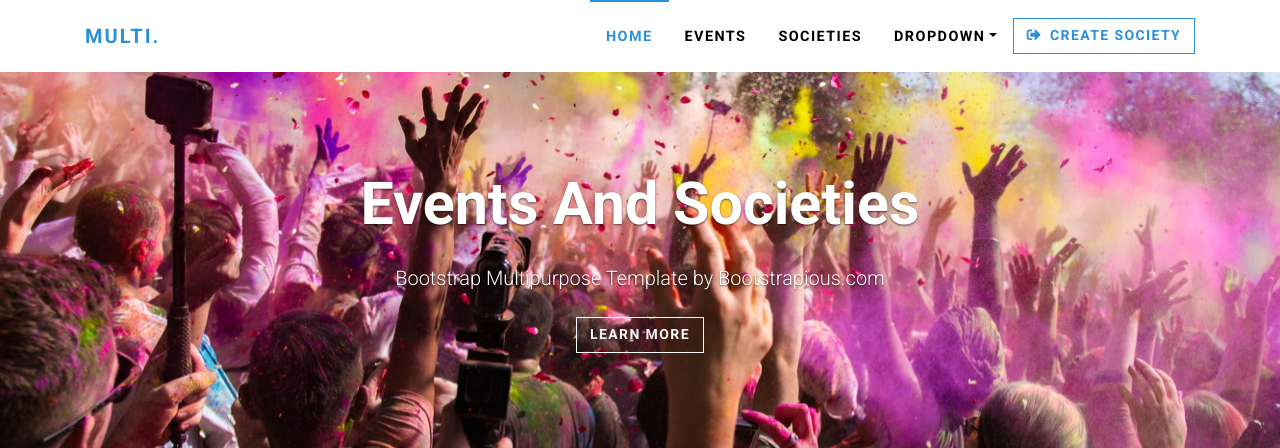
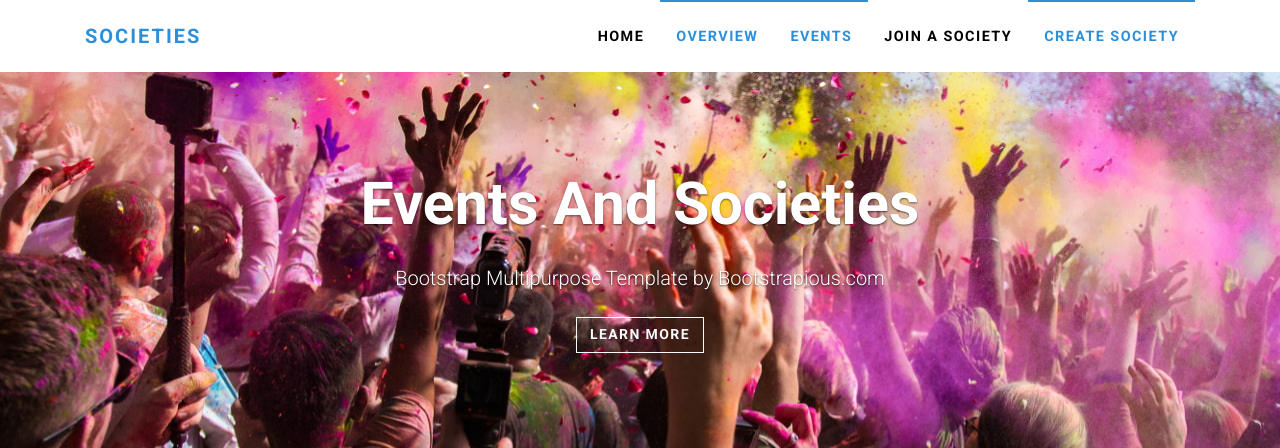
Before and after one commit to MaxZah123/Global-Software-2-Website, a Django app: page /websiteapp/ in a window 1280 px wide. Shown: the top 448 px of the page. Run offline with Django 3.2, Linux system fonts and the light colour scheme; some libraries are stand-ins or nearby versions.

Commit message:
updated index nav bar

```diff
--- a/websiteproj/templates/index.html
+++ b/websiteproj/templates/index.html
@@ -33,21 +33,19 @@
     <!-- navbar-->
     <header class="header">
       <nav class="navbar navbar-expand-lg py-lg-0">
-        <div class="container"><a href="index" class="navbar-brand text-uppercase font-weight-bold">Multi.</a>
+        <div class="container"><a href="index" class="navbar-brand text-uppercase font-weight-bold">Societies</a>
           <button type="button" data-toggle="collapse" data-target="#navbarSupportedContent" aria-controls="navbarSupportedContent" aria-expanded="false" aria-label="Toggle navigation" class="navbar-toggler navbar-toggler-right small"><span class="text-uppercase mr-2">Menu</span><i class="fas fa-bars"></i></button>
           <div id="navbarSupportedContent" class="collapse navbar-collapse">
             <ul class="navbar-nav ml-auto d-lg-flex align-items-lg-center">
-              <li class="nav-item"><a href="index" class="nav-link font-weight-bold text-uppercase px-lg-3 py-lg-4 active">Home </a>
+              <li class="nav-item"><a href="index" class="nav-link font-weight-bold text-uppercase px-lg-3 py-lg-4">Home </a>
               </li>
-              <li class="nav-item"><a href="text" class="nav-link font-weight-bold text-uppercase px-lg-3 py-lg-4">Events </a>
+              <li class="nav-item"><a href="Overview" class="nav-link font-weight-bold text-uppercase px-lg-3 py-lg-4 active">Overview</a>
               </li>
-              <li class="nav-item"><a href="contact" class="nav-link font-weight-bold text-uppercase px-lg-3 py-lg-4">Societies </a>
+			  <li class="nav-item"><a href="Events" class="nav-link font-weight-bold text-uppercase px-lg-3 py-lg-4 active">Events</a>
               </li>
-              <li class="nav-item dropdown"><a id="navbarDropdownMenuLink" href="#" data-toggle="dropdown" aria-haspopup="true" aria-expanded="false" class="nav-link font-weight-bold text-uppercase px-lg-3 py-lg-4 dropdown-toggle">Dropdown</a>
-                <div aria-labelledby="navbarDropdownMenuLink" class="dropdown-menu mt-0"><a href="#" class="dropdown-item small text-uppercase">Dropdown item 1</a><a href="#" class="dropdown-item small text-uppercase">Dropdown item 2</a><a href="#" class="dropdown-item small text-uppercase">Dropdown item 3</a><a href="#" class="dropdown-item small text-uppercase">Dropdown item 4</a></div>
+              <li class="nav-item"><a href="Join" class="nav-link font-weight-bold text-uppercase px-lg-3 py-lg-4">Join a Society</a>
               </li>
-              <li class="nav-item mt-4 mt-lg-0">
-                <button type="button" data-toggle="modal" data-target="#loginModal" class="btn btn-outline-primary nav-btn btn-sm"> <i class="fas fa-sign-out-alt mr-2"></i>Create Society </button>
+			  <li class="nav-item"><a href="HowToMake" class="nav-link font-weight-bold text-uppercase px-lg-3 py-lg-4 active">Create Society</a>
               </li>
             </ul>
           </div>
```
